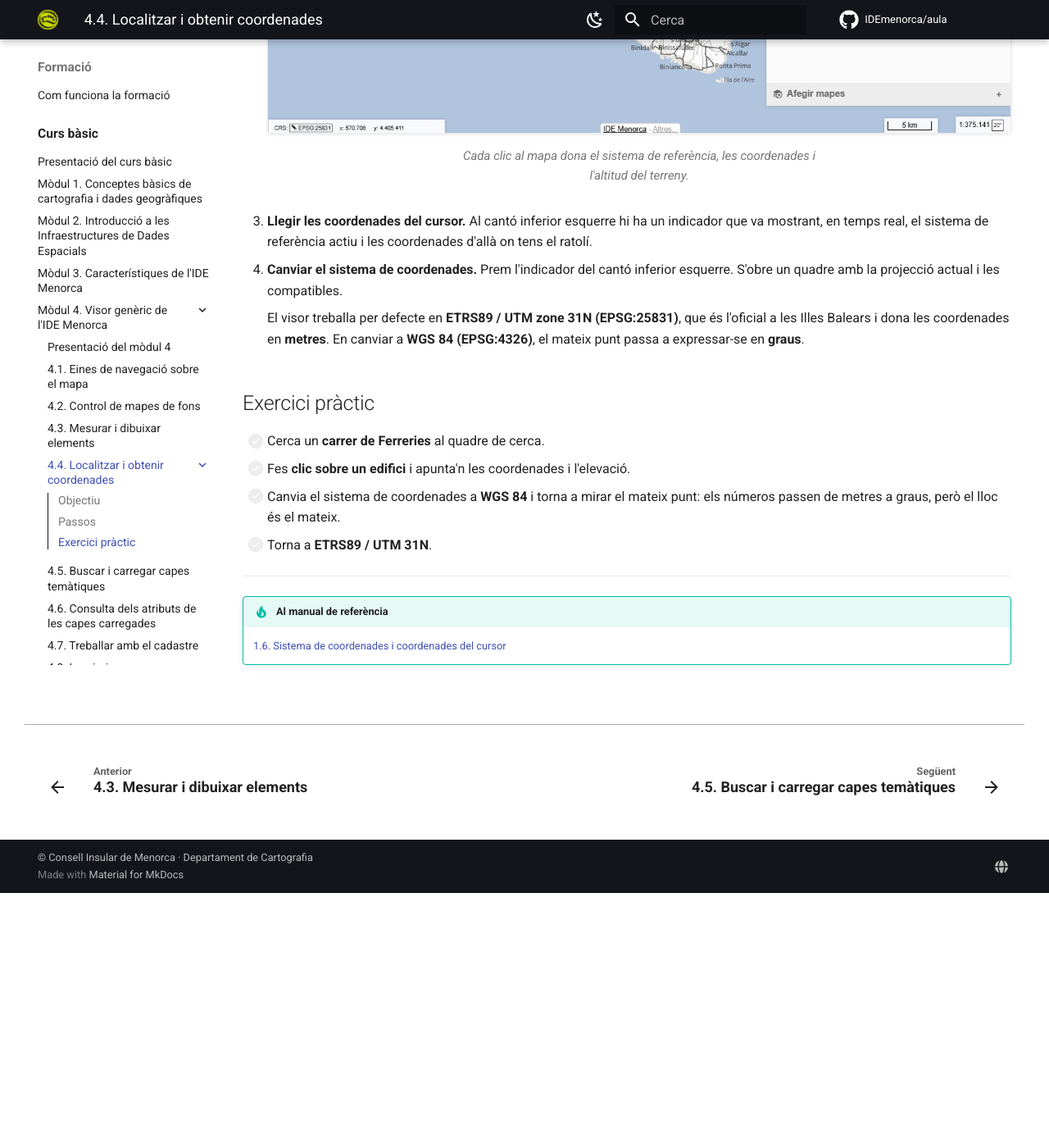
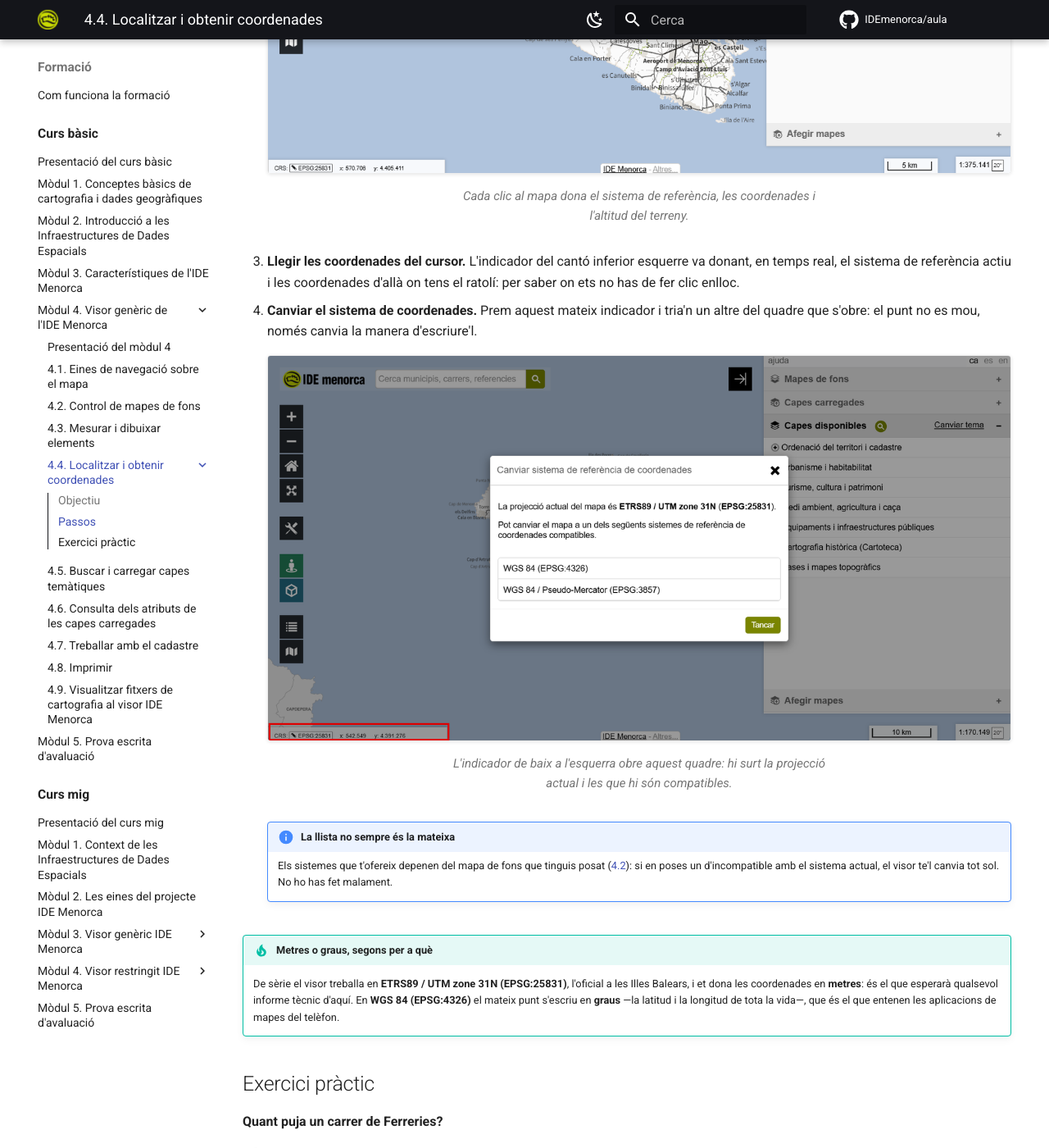
Before and after one commit to IDEmenorca/aula, an MkDocs documentation site: the page built from docs/formacio/basic/modul-4-visor/04-localitzar-coordenades.md, in a window 1280 px wide and 1400 px high, scrolled down 1482 px. Shown: the whole window at 82% size. Built offline with MkDocs 1.6.1 and Material for MkDocs 9.7.7, drawn with Linux system fonts in a browser that asks for light colours; comment, search, counter and statistics services are not loaded; before the commit the page ends 2571 px from its top, so only the background shows below that; some of the changed text lies outside the part shown.

Commit message:
Reescriu la 4.4 i hi posa la captura del quadre de sistemes
De la revisió didàctica: el cercador també troba equipaments («Pavelló
Menorca»), les coordenades i l'elevació passen davant de les capes
carregades, i els metres i els graus surten del pas 4 per fer de cartell amb
el perquè de cada un. Cartell blau nou: la llista de sistemes depèn del mapa
de fons i el visor canvia la projecció tot sol.

L'exercici passa a tenir pregunta —quant puja un carrer de Ferreries— i es
resol restant dues elevacions.

La captura s'ha escalat de 1896 a 1277 px d'ample per igualar-la a la resta
del mòdul.

Queda pendent: l'eina «Localitzar» del panell de l'esquerra, que en Marc
revisarà, no està documentada enlloc.

Co-Authored-By: Claude Opus 5 <noreply@anthropic.com>

```diff
--- a/docs/formacio/basic/modul-4-visor/04-localitzar-coordenades.md
+++ b/docs/formacio/basic/modul-4-visor/04-localitzar-coordenades.md
@@ -2,49 +2,72 @@
 
 ## Objectiu
 
-En acabar sabràs trobar un lloc pel nom i obtenir les coordenades de qualsevol
-punt del mapa.
+En acabar sabràs trobar un lloc pel nom i obtenir les coordenades i l'elevació
+de qualsevol punt del mapa.
 
 ## Passos
 
-1. **Cercar un lloc pel nom.** El quadre de cerca és a la capçalera. Accepta
-   municipis, nuclis, carrers i **referències cadastrals**. Tria un resultat de
-   la llista i el visor s'hi situa.
+1. **Cercar un lloc pel nom.** Escriu-lo al quadre de cerca de la capçalera i
+   tria un resultat de la llista: el visor s'hi situa. Hi valen municipis,
+   nuclis i carrers, però també **equipaments** i **referències cadastrals**:
+   amb «Pavelló Menorca» hi arribes igual que amb una adreça.
 
     <figure markdown>
       ![El quadre de cerca amb text escrit i la llista de resultats desplegada a sota](img/44-cercador.png){ .captura }
-      <figcaption>El cercador troba municipis, nuclis, carrers i referències cadastrals.</figcaption>
+      <figcaption>El cercador troba municipis, nuclis, carrers, equipaments i referències cadastrals.</figcaption>
     </figure>
 
-2. **Obtenir les coordenades d'un punt.** Fes clic sobre el mapa. El visor et
-   dona sempre el sistema de referència, les **coordenades** i l'**elevació**
-   del punt. Si allà hi ha elements d'alguna capa carregada, hi afegeix la
-   seva informació a sota.
+2. **Obtenir les coordenades d'un punt.** Fes clic sobre el mapa: el requadre et
+   dona el sistema de referència, les **coordenades** i l'**elevació** del punt.
+   Si allà hi ha elements d'alguna capa carregada, hi afegeix la seva informació
+   a sota ([4.6](06-consulta-atributs.md)).
 
     <figure markdown>
       ![El quadre amb el sistema de referència, les coordenades x i y i l'elevació del punt consultat](img/44-coordenades-punt.png){ .captura }
       <figcaption>Cada clic al mapa dona el sistema de referència, les coordenades i l'altitud del terreny.</figcaption>
     </figure>
 
-3. **Llegir les coordenades del cursor.** Al cantó inferior esquerre hi ha un
-   indicador que va mostrant, en temps real, el sistema de referència actiu i
-   les coordenades d'allà on tens el ratolí.
+3. **Llegir les coordenades del cursor.** L'indicador del cantó inferior
+   esquerre va donant, en temps real, el sistema de referència actiu i les
+   coordenades d'allà on tens el ratolí: per saber on ets no has de fer clic
+   enlloc.
 
-4. **Canviar el sistema de coordenades.** Prem l'indicador del cantó inferior
-   esquerre. S'obre un quadre amb la projecció actual i les compatibles.
+4. **Canviar el sistema de coordenades.** Prem aquest mateix indicador i tria'n
+   un altre del quadre que s'obre: el punt no es mou, només canvia la manera
+   d'escriure'l.
 
-    El visor treballa per defecte en **ETRS89 / UTM zone 31N (EPSG:25831)**, que
-    és l'oficial a les Illes Balears i dona les coordenades en **metres**. En
-    canviar a **WGS 84 (EPSG:4326)**, el mateix punt passa a expressar-se en
-    **graus**.
+    <figure markdown>
+      ![El quadre «Canviar sistema de referència de coordenades» obert, amb la projecció actual EPSG:25831 i la llista de compatibles; a baix a l'esquerra, emmarcat en vermell, l'indicador que l'obre](img/44-sistema-coordenades.png){ .captura }
+      <figcaption>L'indicador de baix a l'esquerra obre aquest quadre: hi surt la projecció actual i les que hi són compatibles.</figcaption>
+    </figure>
+
+    !!! info "La llista no sempre és la mateixa"
+        Els sistemes que t'ofereix depenen del mapa de fons que tinguis posat
+        ([4.2](02-mapes-de-fons.md)): si en poses un d'incompatible amb el
+        sistema actual, el visor te'l canvia tot sol. No ho has fet malament.
+
+!!! tip "Metres o graus, segons per a què"
+    De sèrie el visor treballa en **ETRS89 / UTM zone 31N (EPSG:25831)**,
+    l'oficial a les Illes Balears, i et dona les coordenades en **metres**: és
+    el que esperarà qualsevol informe tècnic d'aquí. En **WGS 84 (EPSG:4326)**
+    el mateix punt s'escriu en **graus** —la latitud i la longitud de tota la
+    vida—, que és el que entenen les aplicacions de mapes del telèfon.
 
 ## Exercici pràctic
 
-- [ ] Cerca un **carrer de Ferreries** al quadre de cerca.
-- [ ] Fes **clic sobre un edifici** i apunta'n les coordenades i l'elevació.
-- [ ] Canvia el sistema de coordenades a **WGS 84** i torna a mirar el mateix
+**Quant puja un carrer de Ferreries?**
+
+- [ ] Cerca un **carrer de Ferreries** al quadre de cerca i tria'l de la llista.
+- [ ] Fes **clic a un extrem** del carrer i apunta'n les coordenades i
+  l'elevació.
+- [ ] Fes **clic a l'altre extrem** i resta les dues elevacions: això és el que
+  puja el carrer.
+- [ ] Prova ara el cercador amb **Pavelló Menorca**: no li has de donar cap
+  adreça.
+- [ ] Canvia el sistema de coordenades a **WGS 84** i torna a fer clic al mateix
   punt: els números passen de metres a graus, però el lloc és el mateix.
-- [ ] Torna a **ETRS89 / UTM 31N**.
+- [ ] Torna a **ETRS89 / UTM 31N** i passeja el cursor mirant l'indicador de
+  baix.
 
 ---
 
```
Also changed, not shown: docs/formacio/basic/modul-4-visor/img/44-sistema-coordenades.png.
